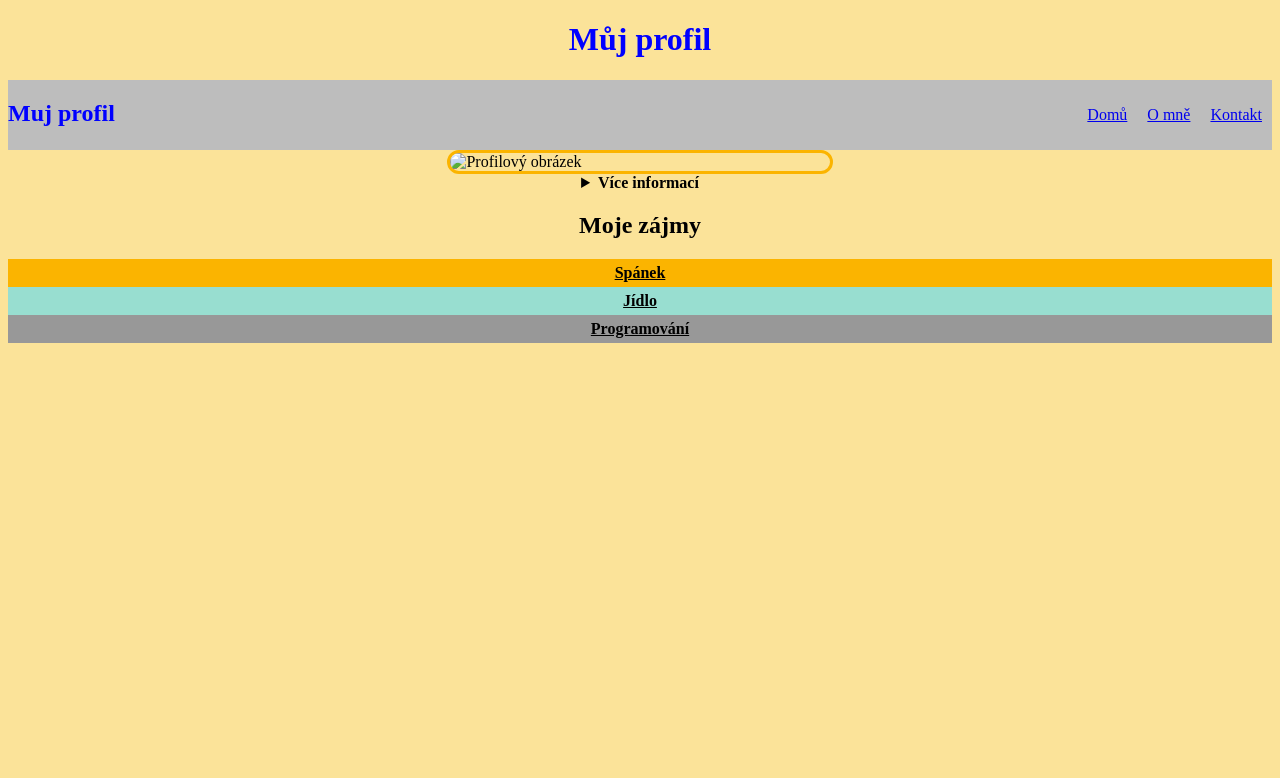
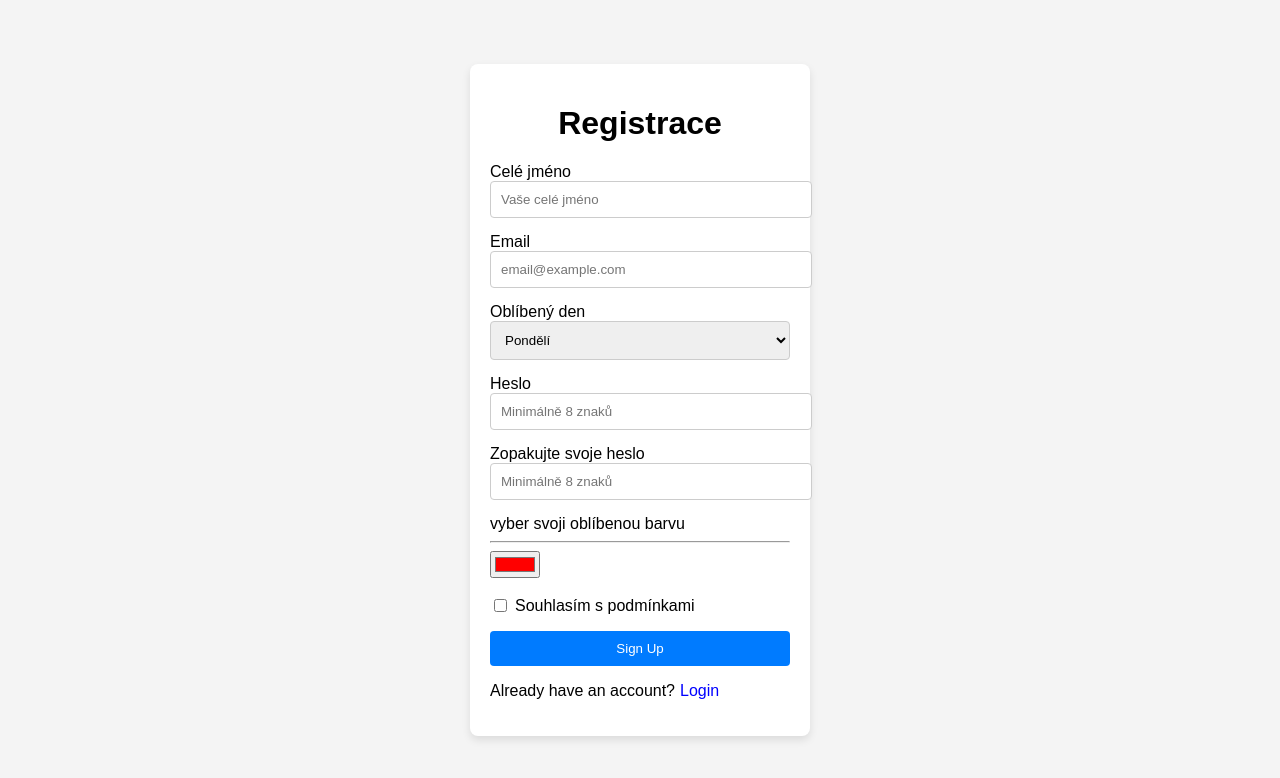
Before and after one commit to Petrborec123/loginform, a plain HTML site: page index.html in a window 1280 px wide. Drawn offline with Linux system fonts and the light colour scheme.

Commit message:
Update index.html
no ide

```diff
--- a/index.html
+++ b/index.html
@@ -1,46 +1,69 @@
 <!DOCTYPE html>
-<html lang="cz">
+<html lang="cs">
 <head>
     <meta charset="UTF-8">
-    <meta name="viewport"
-          content="width=device-width, user-scalable=no, initial-scale=1.0, maximum-scale=1.0, minimum-scale=1.0">
-    <meta http-equiv="X-UA-Compatible" content="ie=edge">
-    <title>Můj profil</title>
+    <meta name="viewport" content="width=device-width, initial-scale=1.0">
+    <title>Registrace</title>
 </head>
+<body style="font-family: Arial, sans-serif; display: flex; justify-content: center; align-items: center; height: 100vh; margin: 0; background-color: #f4f4f4;">
 
-<body style="background-color: #fbe399">
-<h1 style="text-align: center; color: blue;">Můj profil</h1>
+<div style="background-color: #fff; padding: 20px; border-radius: 8px; box-shadow: 0 4px 8px rgba(0, 0, 0, 0.1); width: 300px;">
+    <h1 style="text-align: center;">Registrace</h1>
+
+    <form action="#" method="get">
+
+        <!-- Jméno -->
+        <label for="name" style="display: block;">Celé jméno</label>
+        <input type="text" id="name" name="name" required maxlength="50" placeholder="Vaše celé jméno" style="width: 100%; padding: 10px; margin-bottom: 15px; border: 1px solid #ccc; border-radius: 4px;">
+
+        <!-- Email -->
+        <label for="email" style="display: block;">Email</label>
+        <input type="email" id="email" name="email" required placeholder="email@example.com" style="width: 100%; padding: 10px; margin-bottom: 15px; border: 1px solid #ccc; border-radius: 4px;">
+
+        <!-- Oblíbený den -->
+        <label for="favorite-day" style="display: block;">Oblíbený den</label>
+        <select id="favorite-day" name="favorite-day" required style="width: 100%; padding: 10px; margin-bottom: 15px; border: 1px solid #ccc; border-radius: 4px;">
+            <optgroup label="Všední dny">
+                <option value="Pondělí">Pondělí</option>
+                <option value="Úterý">Úterý</option>
+                <option value="Středa">Středa</option>
+                <option value="Čtvrtek">Čtvrtek</option>
+                <option value="Pátek">Pátek</option>
+            </optgroup>
+            <optgroup label="Víkend">
+                <option value="Sobota">Sobota</option>
+                <option value="Neděle">Neděle</option>
+            </optgroup>
+        </select>
+
+        <label for="password" style="display: block;">Heslo</label>
+        <input type="password" id="password" name="password" required minlength="8" placeholder="Minimálně 8 znaků" style="width: 100%; padding: 10px; margin-bottom: 15px; border: 1px solid #ccc; border-radius: 4px;">
+
+        <label for="password2" style="display: block;">Zopakujte svoje heslo</label>
+        <input type="password" id="password2" name="password2" required minlength="8" placeholder="Minimálně 8 znaků" style="width: 100%; padding: 10px; margin-bottom: 15px; border: 1px solid #ccc; border-radius: 4px;">
 
 
-<nav style="display: flex; background-color: #bdbdbd; justify-content: space-between;">
-    <h2 style="color: blue;">Muj profil</h2>
-    <ul style="list-style-type: none;display: flex; flex-direction: row;">
-        <li style="margin: 10px"><a href="#-_-">Domů</a></li>
-        <li style="margin: 10px"><a href="#o_0">O mně</a></li>
-        <li style="margin: 10px"><a href="#⌐■-■">Kontakt</a></li>
-
-    </ul>
-
-</nav>
-
-<section>
-
-    <img src="png.gif" alt="Profilový obrázek" title="ještě chvilku"
-         style="display: block; margin: 0 auto; width: 30%; height: auto; border-radius: 15px; border: 3px solid #fbb400;" />
+        <label for="favcolor">vyber svoji oblíbenou barvu</label><hr>
+        <input type="color" id="favcolor" name="favcolor" value="#ff0000"><br><br>
 
 
-    <!-- Toggler s popisem -->
-    <details>
-        <summary style="cursor: pointer; font-weight: bold;text-align: center">Více informací</summary>
-        <p style="font-family: monospace;">01101110 01101001 01100011 00100000 01110100 01110101 00100000 01111010 01100001 01101010 01101001 01101101 01100001 01110110 01100101 01101000 01101111 00100000 01110100 01100001 01100100 01111001 00100000 01101110 01100101 01101110 01100001 01101010 01100100 01100101 01110100 01100101</p>
-    </details>
+        <div style="margin-bottom: 15px;">
+            <label for="terms" style="display: inline-flex; align-items: center;">
+                <input type="checkbox" id="terms" name="terms" required>
+                <span style="margin-left: 5px;">Souhlasím s podmínkami</span>
+            </label>
+        </div>
 
-    <h2 style="text-align: center;">Moje zájmy</h2>
-    <ul style="list-style-type: none; padding: 0; text-align: center;">
-        <li style="font-weight: bold; text-decoration: underline; background-color: #fbb400; padding: 5px;">Spánek</li>
-        <li style="font-weight: bold; text-decoration: underline; background-color: #98ded0; padding: 5px;">Jídlo</li>
-        <li style="font-weight: bold; text-decoration: underline; background-color: #989898; padding: 5px;">Programování</li>
-    </ul>
-</section>
+
+        <button type="submit" style="width: 100%; padding: 10px; background-color: #007bff; color: white; border: none; border-radius: 4px; cursor: pointer;">Sign Up</button>
+
+        <div style="display: flex;align-items: center; flex-direction: row; gap: 5px;">
+            <p>Already have an account?</p>
+            <a style="text-decoration: none; color:blue" href="" onclick="alert('You cant login')">Login</a>
+        </div>
+        <a href="http://" </a>
+    </form>
+</div>
+
 </body>
 </html>
```
